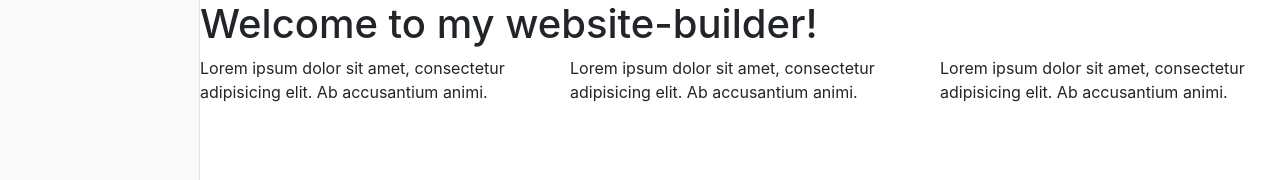
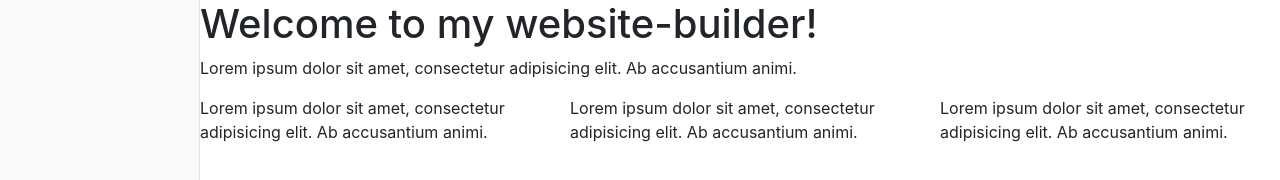
Before and after one commit to rkashigin/website-builder, a plain HTML site: page index.html in a window 1280 px wide. Shown: the top 180 px of the page. Drawn offline with nearby package versions, Linux system fonts and the light colour scheme.

Commit message:
Minor html code fixes

```diff
--- a/index.html
+++ b/index.html
@@ -23,6 +23,12 @@
             <div class="col-sm">
                 <p>Lorem ipsum dolor sit amet, consectetur adipisicing elit. Ab accusantium animi.</p>
             </div>
+        </div>
+
+        <div class="row">
+            <div class="col-sm">
+                <p>Lorem ipsum dolor sit amet, consectetur adipisicing elit. Ab accusantium animi.</p>
+            </div>
             <div class="col-sm">
                 <p>Lorem ipsum dolor sit amet, consectetur adipisicing elit. Ab accusantium animi.</p>
             </div>
```
